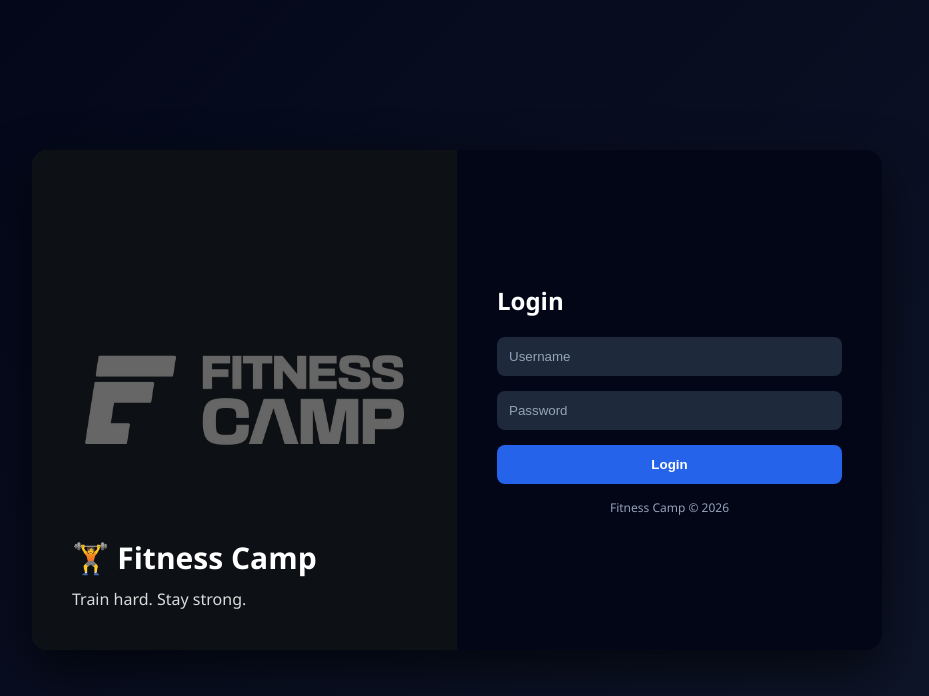
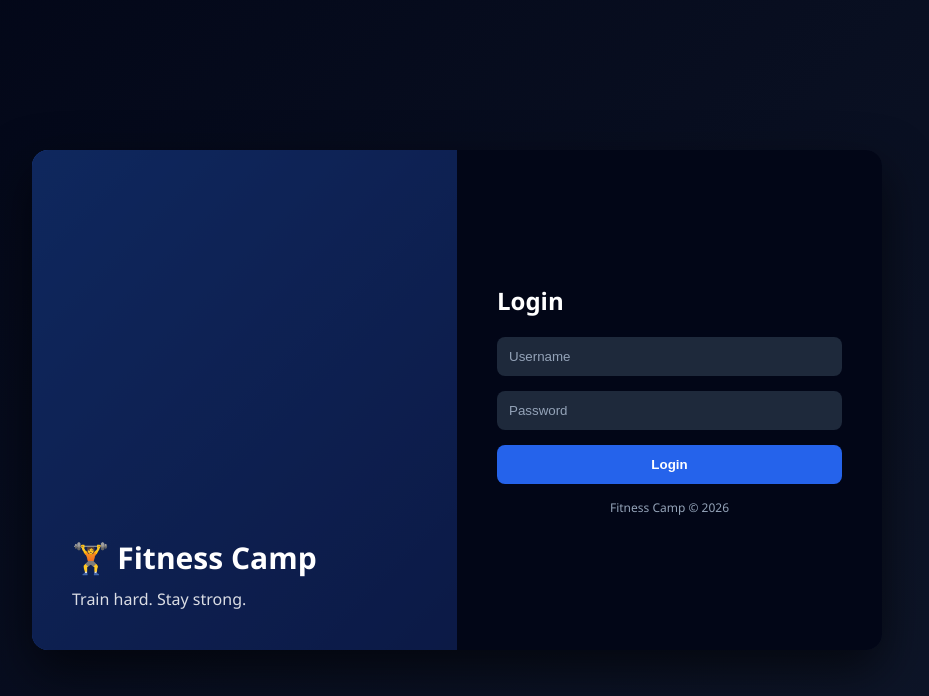
Before and after one commit to troy175/gym-system, a Django app: page /login/ in a window 1280 px wide. Shown: the top 696 px of the page, without its empty margins (183-1112 px from the left). Run offline with Django 5.2, Linux system fonts and the light colour scheme; parts of the project's set-up code (start-up, migrations or seed data) failed here and were passed over.

Commit message:
fix static image

```diff
--- a/gym/templates/login.html
+++ b/gym/templates/login.html
@@ -139,7 +139,7 @@ button:hover {
 <div class="login-container">
 
     <!-- LEFT SIDE WITH IMAGE -->
-    <div class="left" style="background: url('{% static 'images/image.jpg' %}') center/cover no-repeat;">
+    <div class="left" style="background: linear-gradient(135deg, #2563eb, #1e40af);">
         <h1>🏋️ Fitness Camp</h1>
         <p>Train hard. Stay strong.</p>
     </div>
```
